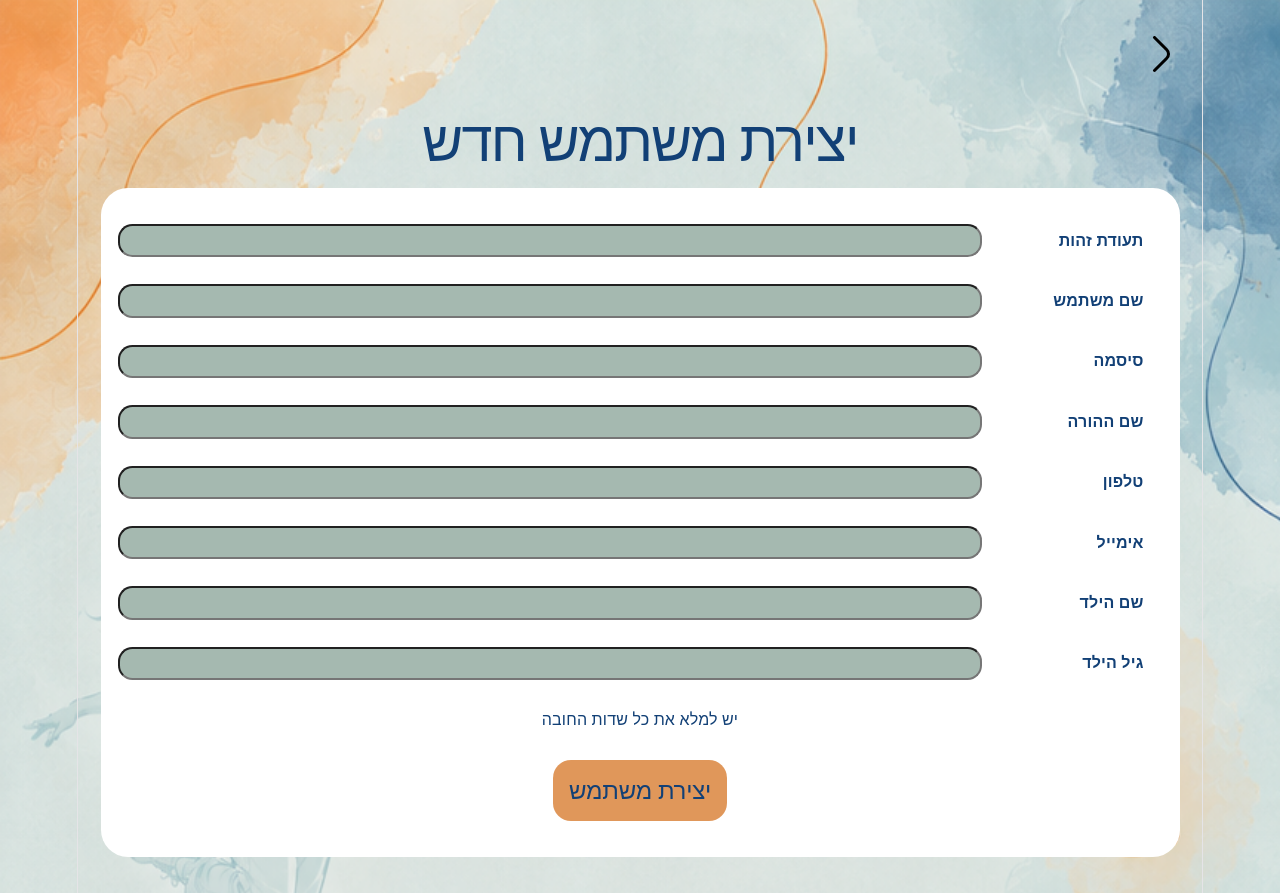
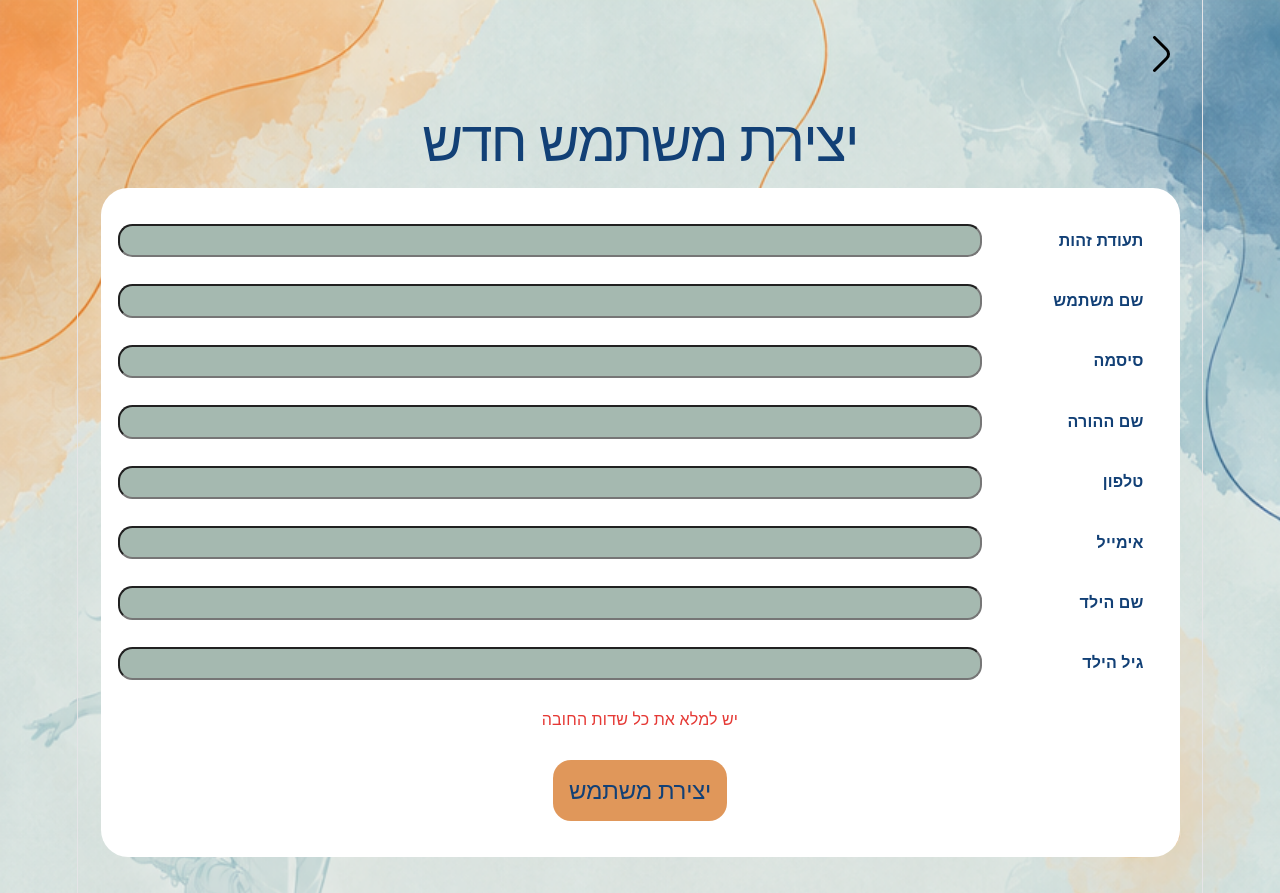
Before and after one commit to shircohen83/shtodio, a React (Vite) app: page /signup in a window 1280 px wide. Both pictures are taken after a click on the button "יצירת משתמש". Built offline with nearby package versions, Linux system fonts and the light colour scheme.

Commit message:
making error message design global

```diff
--- a/src/pages/LoginPage.css
+++ b/src/pages/LoginPage.css
@@ -22,11 +22,6 @@
   border-radius: 0.8rem;
 }
 
-.login-error {
-  text-align: center;
-  color: var(--secondary-color);
-}
-
 .login-register-link {
   color: var(--secondary-color);
   text-decoration: underline;
--- a/src/pages/LoginPage.tsx
+++ b/src/pages/LoginPage.tsx
@@ -80,9 +80,9 @@ const LoginPage = () => {
                 }
             />
 
-            {error && <p className="login-error">{error}</p>}
+            {error && <p className="error-message">{error}</p>}
 
-            <button type="button" className="register-button" onClick={handleLogin}>
+            <button type="button" className="register-button" style={{ gridColumn: "1 / -1" }} onClick={handleLogin}>
                 <h2>התחבר</h2>
             </button>
 
--- a/src/pages/SignUpPage.css
+++ b/src/pages/SignUpPage.css
@@ -31,8 +31,3 @@
   background-color: var(--primary-color);
   border-radius: 0.8rem;
 }
-
-.signup-error,
-.signup-card .register-button {
-  grid-column: 1 / -1;
-}
--- a/src/pages/SignUpPage.tsx
+++ b/src/pages/SignUpPage.tsx
@@ -155,9 +155,9 @@ const SignUpPage = () => {
           }
         />
 
-        {error && <p className="signup-error">{error}</p>}
+        {error && <p className="error-message" style={{ gridColumn: "1 / -1" }}> {error} </p>}
 
-        <button type="button" className="register-button" onClick={handleSubmit}>
+        <button type="button" className="register-button" style={{ gridColumn: "1 / -1" }} onClick={handleSubmit}>
             <h2> יצירת משתמש </h2>
         </button>
       </section>
--- a/src/styles/design-system.css
+++ b/src/styles/design-system.css
@@ -62,3 +62,8 @@ p{
 .register-button:hover {
   background-color: var(--secondary-color);
 }
+
+.error-message {
+  text-align: center;
+  color: #E53935;
+}
```
